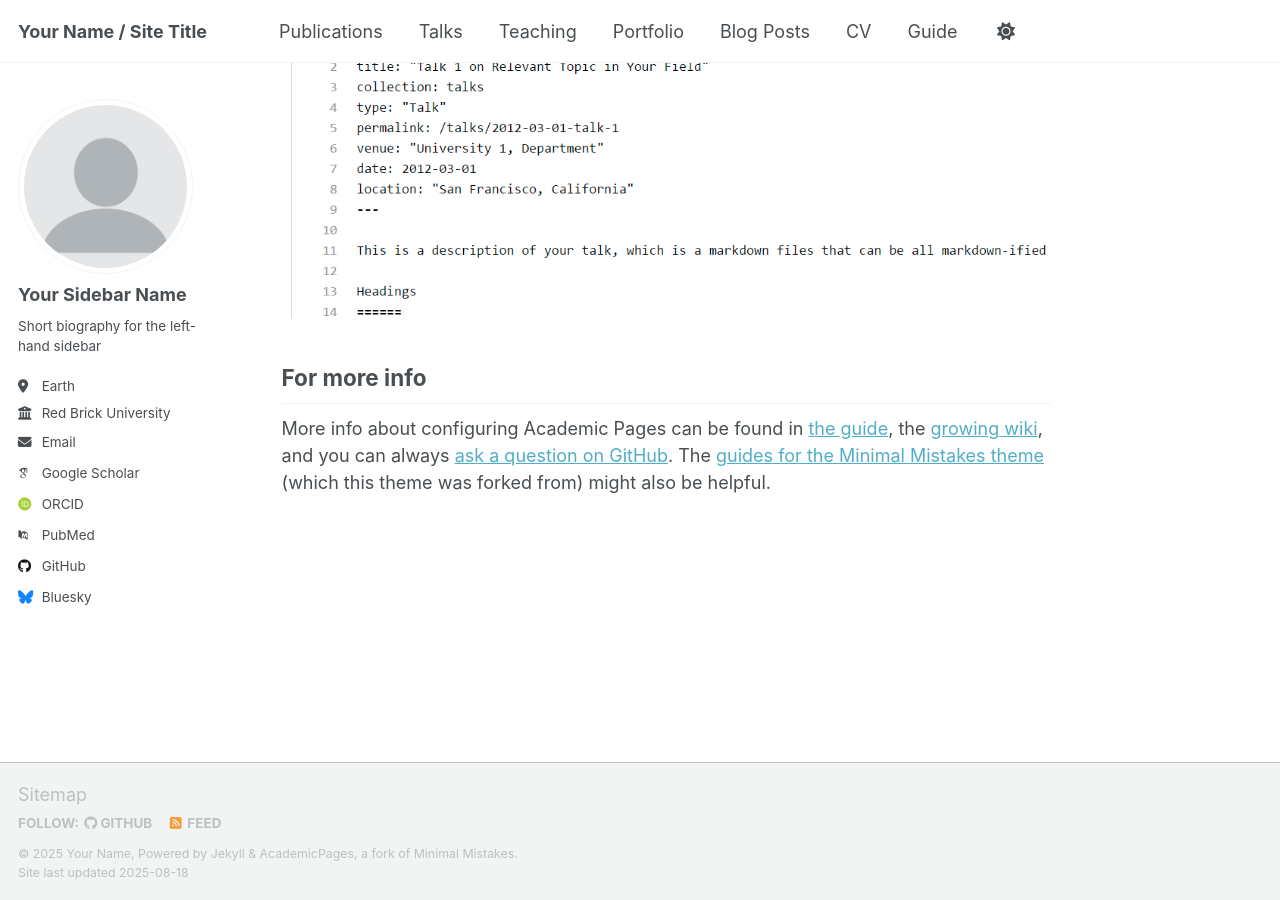
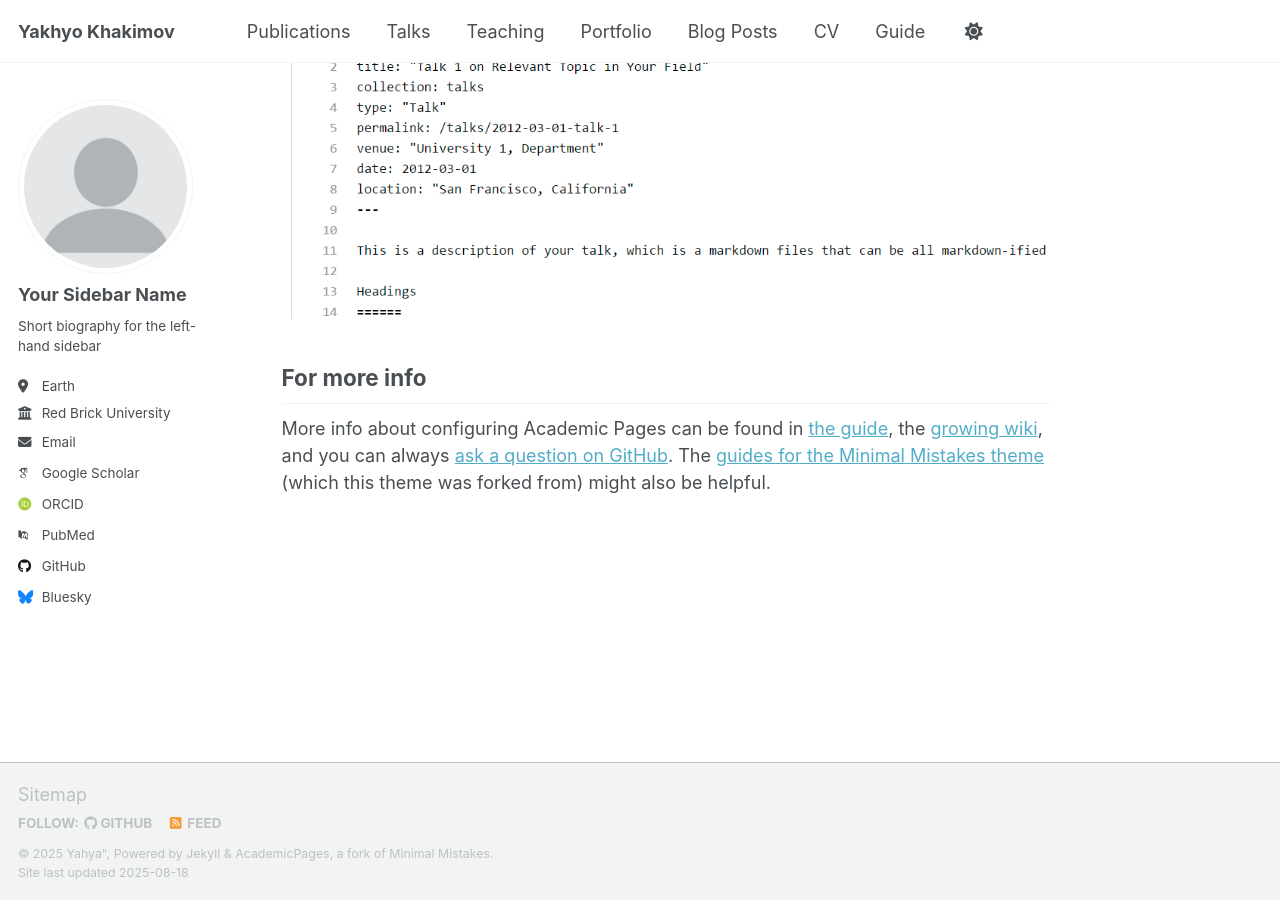
Before and after one commit to yahyoHakimov/yahyoHakimov.github.io, a Jekyll site: the page built from _pages/about.md, in a window 1280 px wide and 900 px high, scrolled down 2880 px. Built offline with Jekyll 4.4.1, drawn with Linux system fonts in a browser that asks for light colours; some web fonts are replaced; a script that is not in the unit is left out.

Commit message:
Update _config.yml
Update some changes

```diff
--- a/_config.yml
+++ b/_config.yml
@@ -9,17 +9,14 @@
 # Basic Site Settings
 locale                   : "en-US"
 site_theme               : "default" # Currently available options are "default", "air"
-title                    : "Your Name / Site Title"
+title                    : "Yakhyo Khakimov"
 title_separator          : "-"
-name                     : &name "Your Name"
+name                     : &name Yahya"
 description              : &description "personal description"
-url                      : https://academicpages.github.io # the base hostname & protocol for your site e.g. "https://[your GitHub username].github.io" or if you already have some other page hosted on Github then use "https://[your GitHub username].github.io/[Your Repo Name]"
+url                      : https://yahyoHakimov.github.io
 baseurl                  : "" # the subpath of your site, e.g. "/blog"
 repository               : "academicpages/academicpages.github.io"
 
-# Site Author - The following control what appear as part of the author content on the side bar.
-#               If a field is blank the icon and link will not appear, otherwise it will be shown.
-#               Additional customization can be done by editing /_includes/author-profile.html
 author:
   # Biographic information
   avatar           : "profile.png"
```
